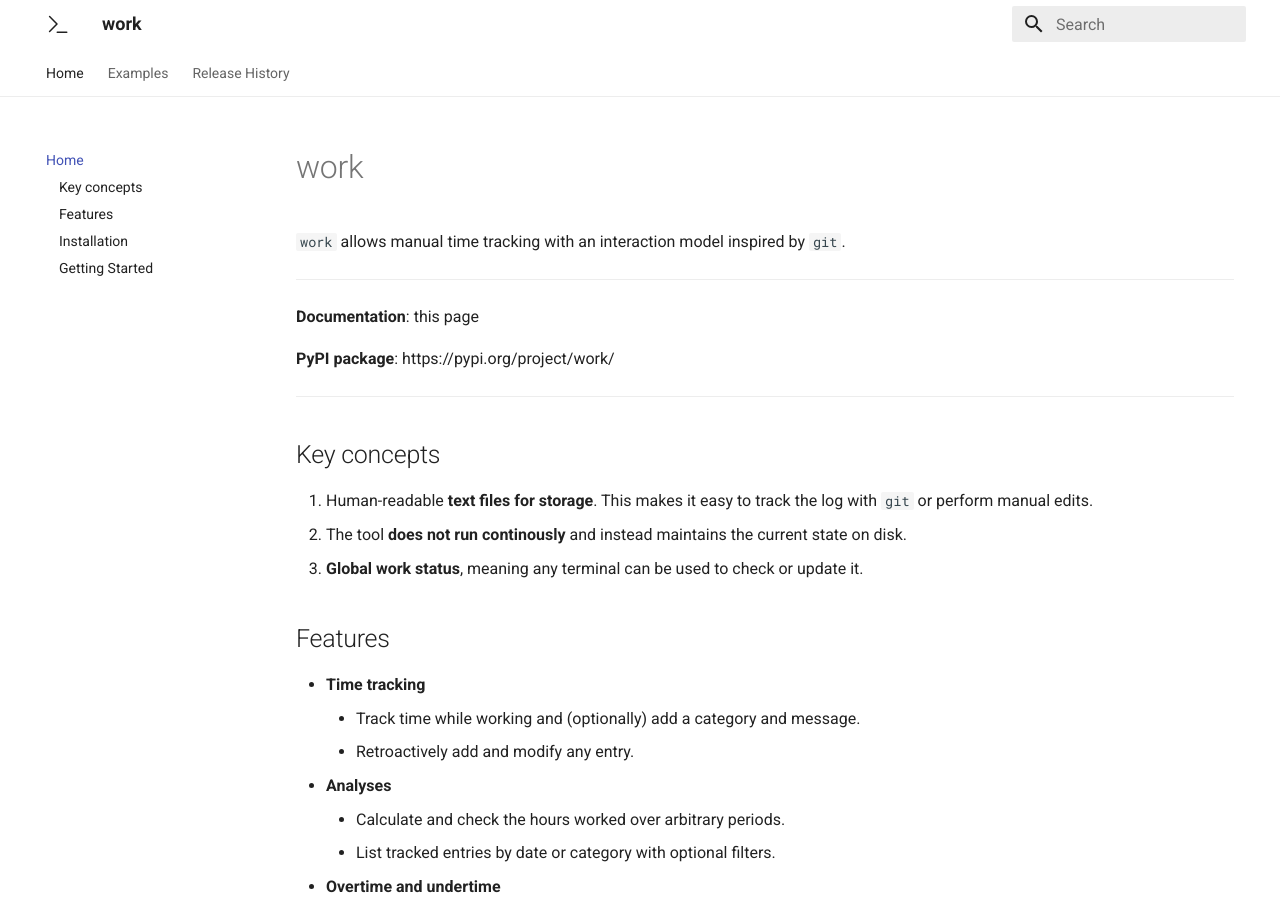
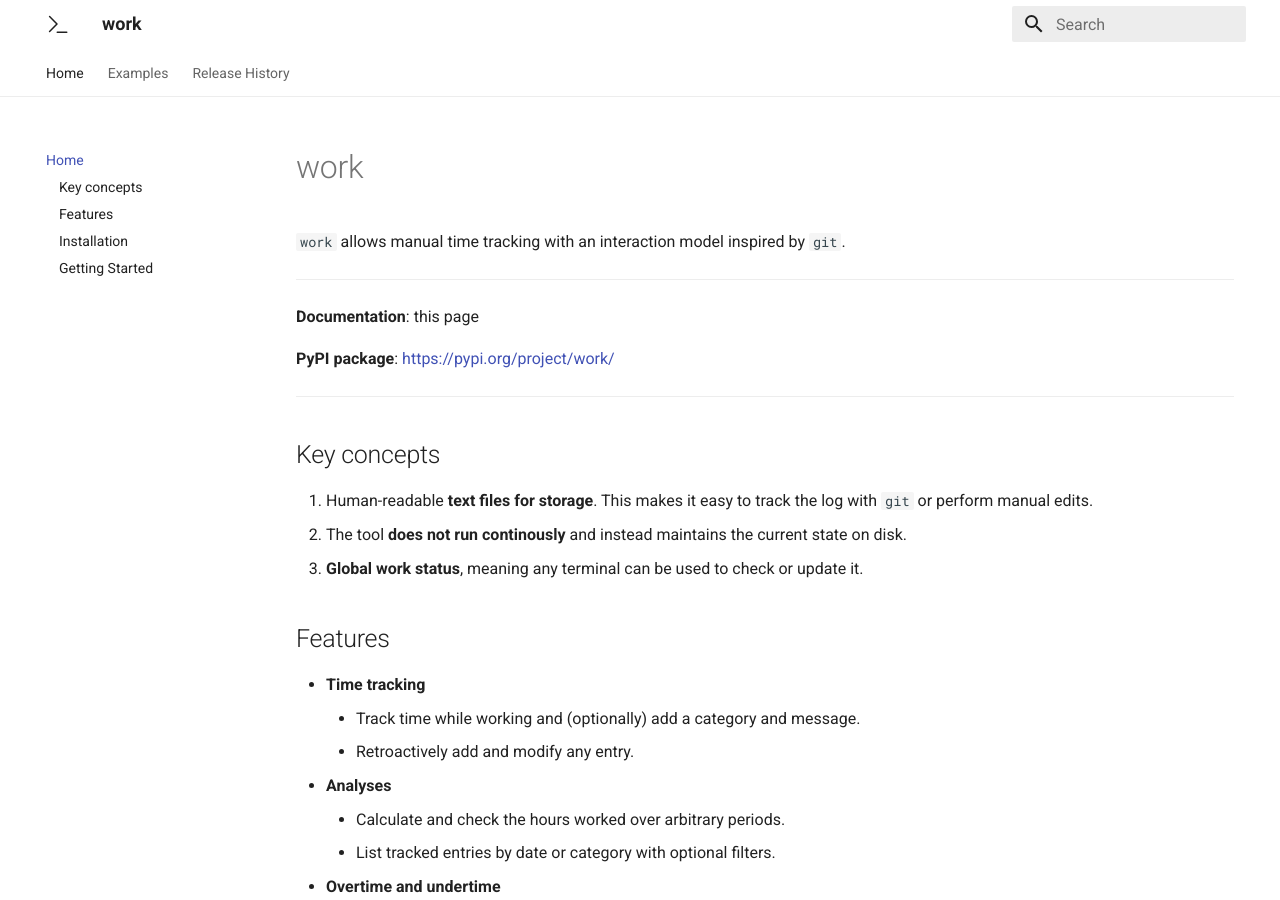
Before and after one commit to vauhochzett/work-docs, an MkDocs documentation site: the page built from docs/index.md, in a window 1280 px wide and 900 px high. Built offline with MkDocs 1.6.1 and Material for MkDocs 9.7.7, drawn with Linux system fonts in a browser that asks for light colours.

```diff
--- a/docs/index.md
+++ b/docs/index.md
@@ -6,7 +6,7 @@
 
 **Documentation**: this page
 
-**PyPI package**: https://pypi.org/project/work/
+**PyPI package**: <https://pypi.org/project/work/>
 
 ---
 
```
